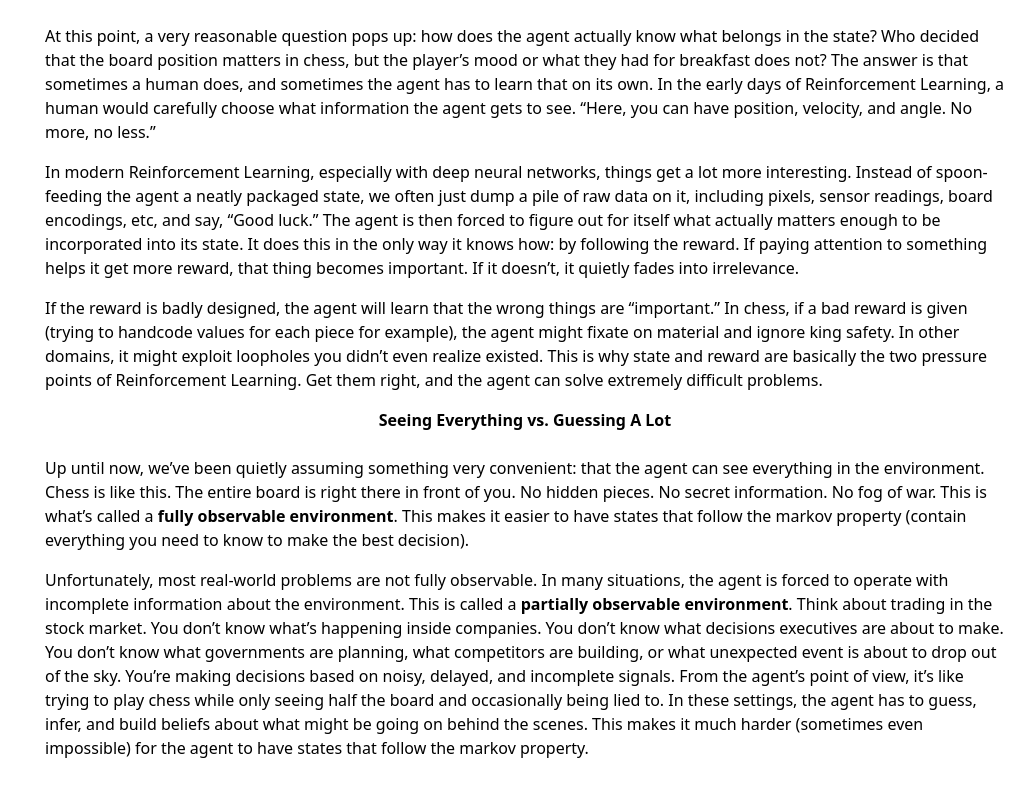
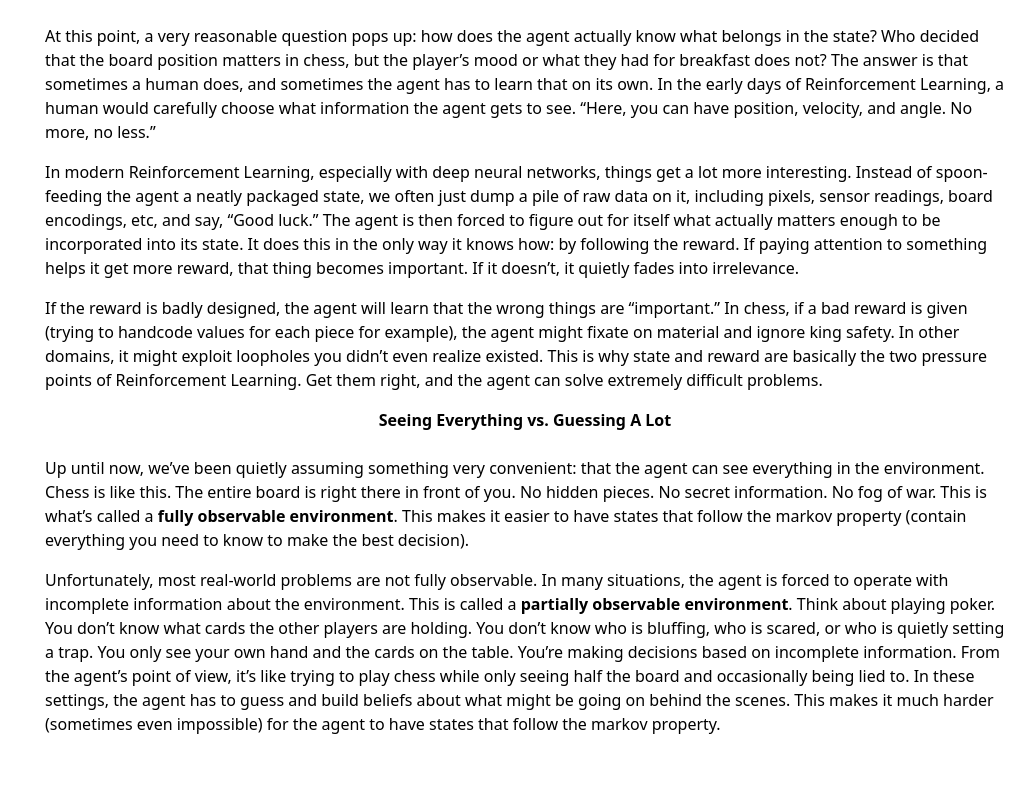
Before and after one commit to WilliamGiammona/learning-ai, a Next.js app: page /reinforcement-learning in a window 1280 px wide. Shown: the part 1453-2249 px from the top of the page, without its empty margins (259-1280 px from the left). Built offline with nearby package versions, Linux system fonts and the light colour scheme.

Commit message:
continuing introduction

```diff
--- a/app/reinforcement-learning/page.tsx
+++ b/app/reinforcement-learning/page.tsx
@@ -238,18 +238,16 @@ export default function ReinforcementLearningPage() {
               In many situations, the agent is forced to operate with incomplete
               information about the environment. This is called a{" "}
               <strong>partially observable environment</strong>. Think about
-              trading in the stock market. You don’t know what’s happening
-              inside companies. You don’t know what decisions executives are
-              about to make. You don’t know what governments are planning, what
-              competitors are building, or what unexpected event is about to
-              drop out of the sky. You’re making decisions based on noisy,
-              delayed, and incomplete signals. From the agent’s point of view,
-              it’s like trying to play chess while only seeing half the board
-              and occasionally being lied to. In these settings, the agent has
-              to guess, infer, and build beliefs about what might be going on
-              behind the scenes. This makes it much harder (sometimes even
-              impossible) for the agent to have states that follow the markov
-              property.
+              playing poker. You don’t know what cards the other players are
+              holding. You don’t know who is bluffing, who is scared, or who is
+              quietly setting a trap. You only see your own hand and the cards
+              on the table. You’re making decisions based on incomplete
+              information. From the agent’s point of view, it’s like trying to
+              play chess while only seeing half the board and occasionally being
+              lied to. In these settings, the agent has to guess and build
+              beliefs about what might be going on behind the scenes. This makes
+              it much harder (sometimes even impossible) for the agent to have
+              states that follow the markov property.
             </p>
           </section>
         </main>
```
